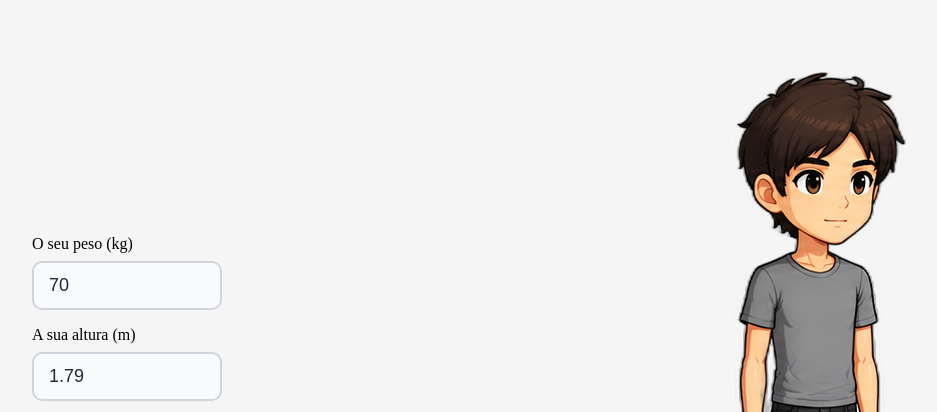
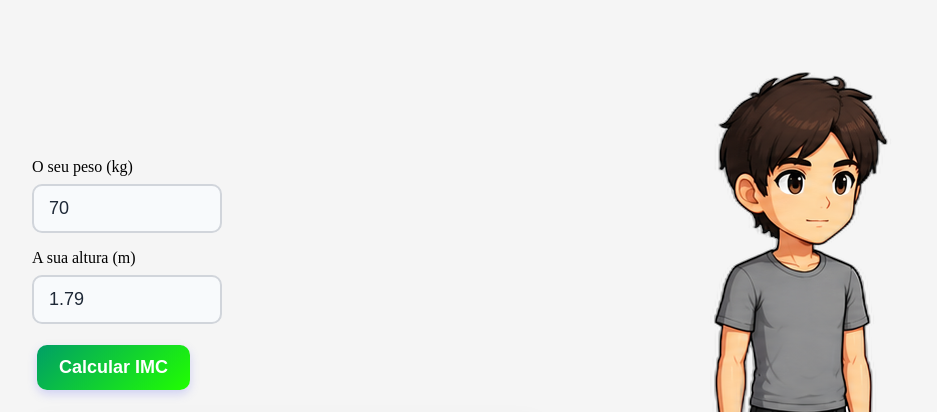
Before and after one commit to Emersonfeernandes/medir_IMC_com_js, a plain HTML site: page index.html in a window 1280 px wide. Shown: the part 87-499 px from the top of the page, without its empty margins (76-1013 px from the left). Drawn offline with Linux system fonts and the light colour scheme; files whose address does not match are found by name.

Commit message:
Update index.html

```diff
--- a/index.html
+++ b/index.html
@@ -28,7 +28,7 @@
                 <input id="input-altura" type="number" value="1.79" step="0.01">
             </p>
 
-            <!--<button id="button-calcular-imc">Calcular IMC</button>-->
+            <button id="button-calcular-imc">Calcular IMC</button>
 
 
             <p id="result">
```
